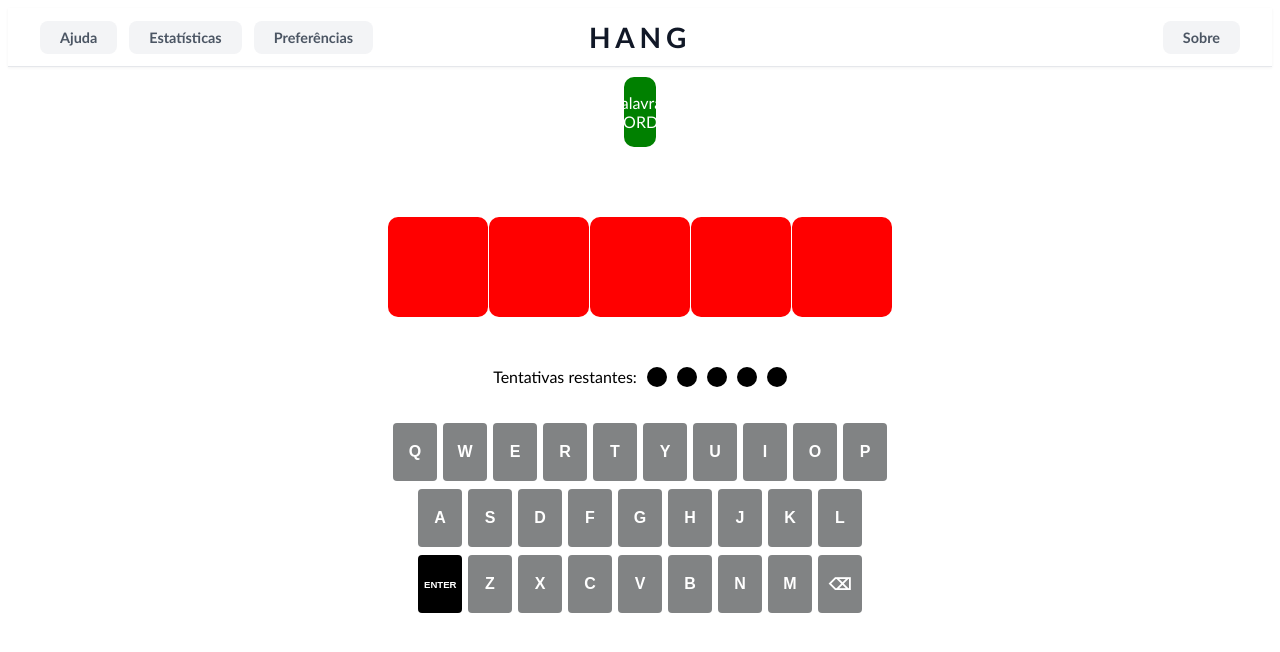
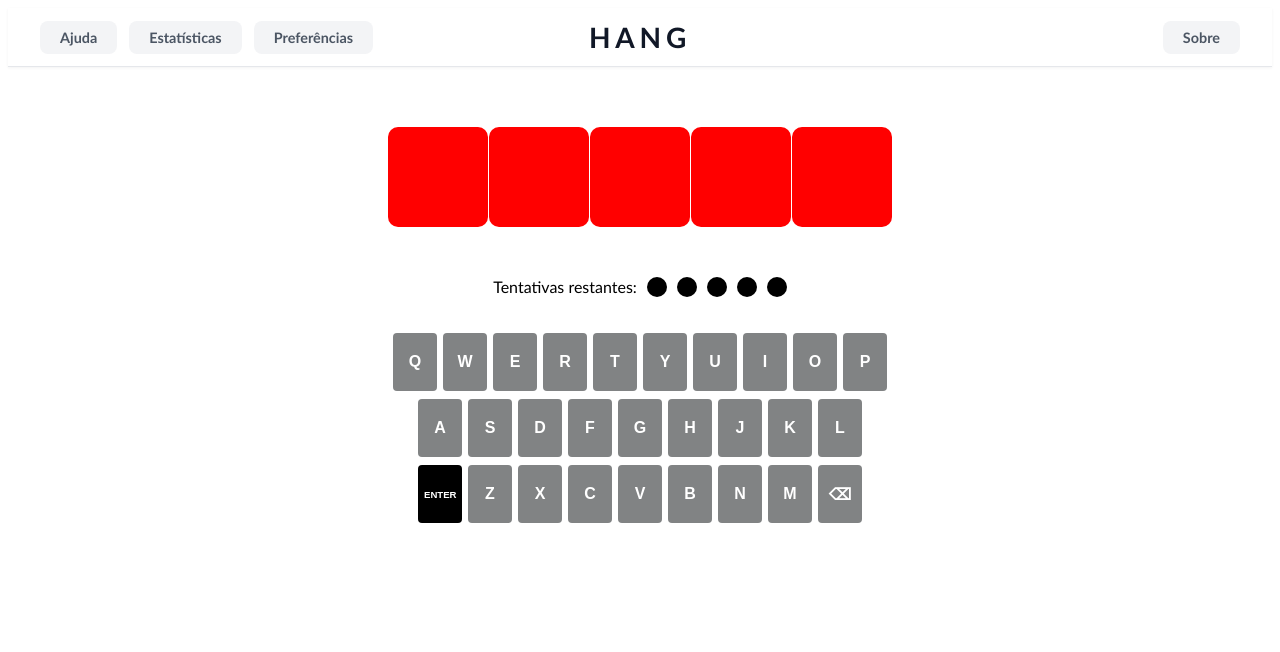
Before and after one commit to guizarolho/vue-hangman, a Vue app: page / in a window 1280 px wide. Shown: the top 652 px of the page. Built offline with nearby package versions, Linux system fonts and the light colour scheme; the HTML template or start-up script is replaced by a standard one.

Commit message:
game toast

```diff
--- a/src/components/GameHome.vue
+++ b/src/components/GameHome.vue
@@ -12,7 +12,7 @@ import GamePreferences from './GamePreferences.vue'
 import GameHelp from './GameHelp.vue'
 import GameStats from './GameStats.vue'
 import GameAttempts from './GameAttempts.vue'
-import GameWarningModal from './GameWarningModal.vue'
+import GameToast from './GameToast.vue'
 
 // const secretWord = 'FAKER'
 const secretWord = getDailyWord()
@@ -55,7 +55,7 @@ provide(GAME_SETTINGS, settingsManager)
     @open-help="showHelp = true"
     @open-stats="showStats = true"
   />
-  <GameWarningModal :show="showWarning" :text="secretWord" />
+  <GameToast :show="showWarning" :text="secretWord" />
   <div class="game__container">
     <div class="word__container">
       <GameTile
--- /dev/null
+++ b/src/components/GameToast.vue
@@ -0,0 +1,71 @@
+<script setup lang="ts">
+defineProps<{
+  show: boolean
+  text: string
+}>()
+</script>
+
+<template>
+  <Transition name="toast">
+    <div v-if="show" class="warning-container">
+      <div class="warning-content">
+        <span class="warning-text">Palavra: {{ text }}</span>
+      </div>
+    </div>
+  </Transition>
+</template>
+
+<style scoped>
+.warning-container {
+  position: fixed;
+  top: 4.6rem;
+  left: 50%;
+  transform: translateX(-50%);
+
+  width: max-content;
+  max-width: 90vw;
+
+  pointer-events: none;
+  z-index: 9999;
+}
+
+.warning-content {
+  background: green;
+  color: white;
+
+  padding: 0.75rem 1.5rem;
+  border-radius: 50px;
+
+  font-weight: 600;
+  font-size: 0.95rem;
+
+  display: flex;
+  align-items: center;
+  justify-content: center;
+}
+
+.warning-text {
+  white-space: nowrap;
+  overflow: hidden;
+  text-overflow: ellipsis;
+}
+
+.toast-enter-from,
+.toast-leave-to {
+  opacity: 0;
+  transform: translate(-50%, -20px);
+}
+
+.toast-enter-to,
+.toast-leave-from {
+  opacity: 1;
+  transform: translate(-50%, 0);
+}
+
+.toast-enter-active,
+.toast-leave-active {
+  transition:
+    opacity 0.3s ease-in-out,
+    transform 0.3s ease-in-out;
+}
+</style>
--- a/src/components/GameWarningModal.vue
+++ /dev/null
@@ -1,42 +0,0 @@
-<script setup lang="ts">
-// should show up only on loose
-defineProps<{
-  show: boolean
-  text: string
-}>()
-</script>
-
-<template>
-  <div class="warning__container" :class="show && 'warning__container-active'">
-    <div class="warning__content">
-      <span class="warning__text">Palavra: {{ text }}</span>
-    </div>
-  </div>
-</template>
-
-<style scoped>
-.warning__container {
-  width: 100%;
-  display: flex;
-  justify-content: center;
-  align-items: center;
-}
-
-.warning__content {
-  display: flex;
-  justify-content: center;
-  align-items: center;
-  width: 0%;
-  background: green;
-  color: white;
-  margin: 10px;
-  padding: 1rem;
-  border-radius: 10px;
-  font-size: 1rem;
-  transition: width 0.6s ease-in-out;
-}
-
-.warning__container-active .warning__content {
-  width: 30%;
-}
-</style>
```
